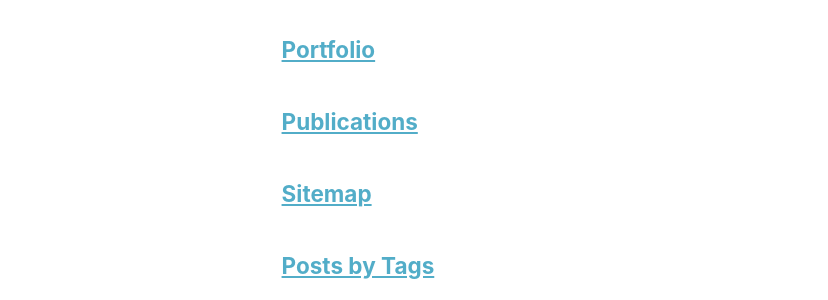
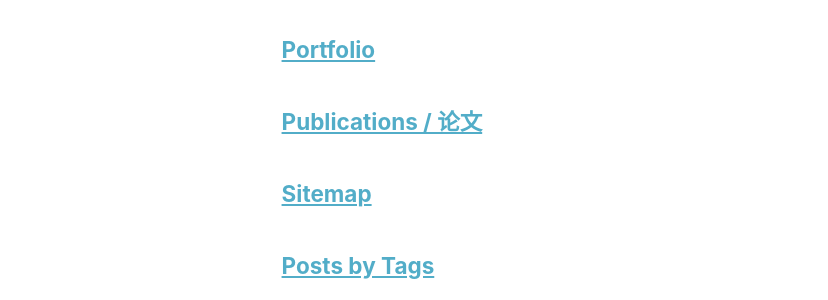
Before and after one commit to Fujing-JIN/Fujing-JIN.github.io, a Jekyll site: the page built from _pages/page-archive.html, in a window 1280 px wide and 900 px high, scrolled down 604 px. Shown: the part 152-452 px from the top of the window, without its empty margins (0-828 px from the left). Built offline with Jekyll 4.4.1, drawn with Linux system fonts in a browser that asks for light colours; a script bundle is joined from its source files by our own code; library files that are not in the unit come from our copies.

Commit message:
Update publications.html

```diff
--- a/_pages/publications.html
+++ b/_pages/publications.html
@@ -1,6 +1,6 @@
 ---
-layout: archive
-title: "Publications"
+layout: publications
+title: "Publications / 论文"
 permalink: /publications/
 author_profile: true
 ---
```
